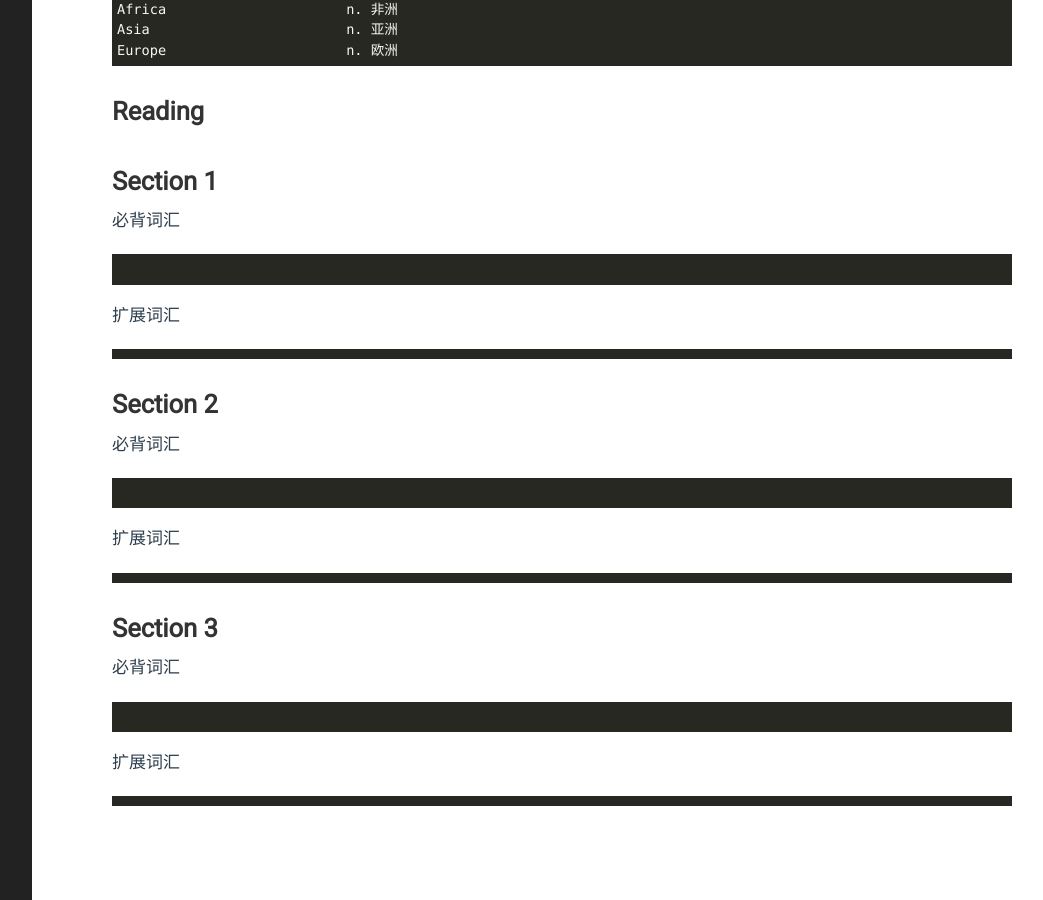
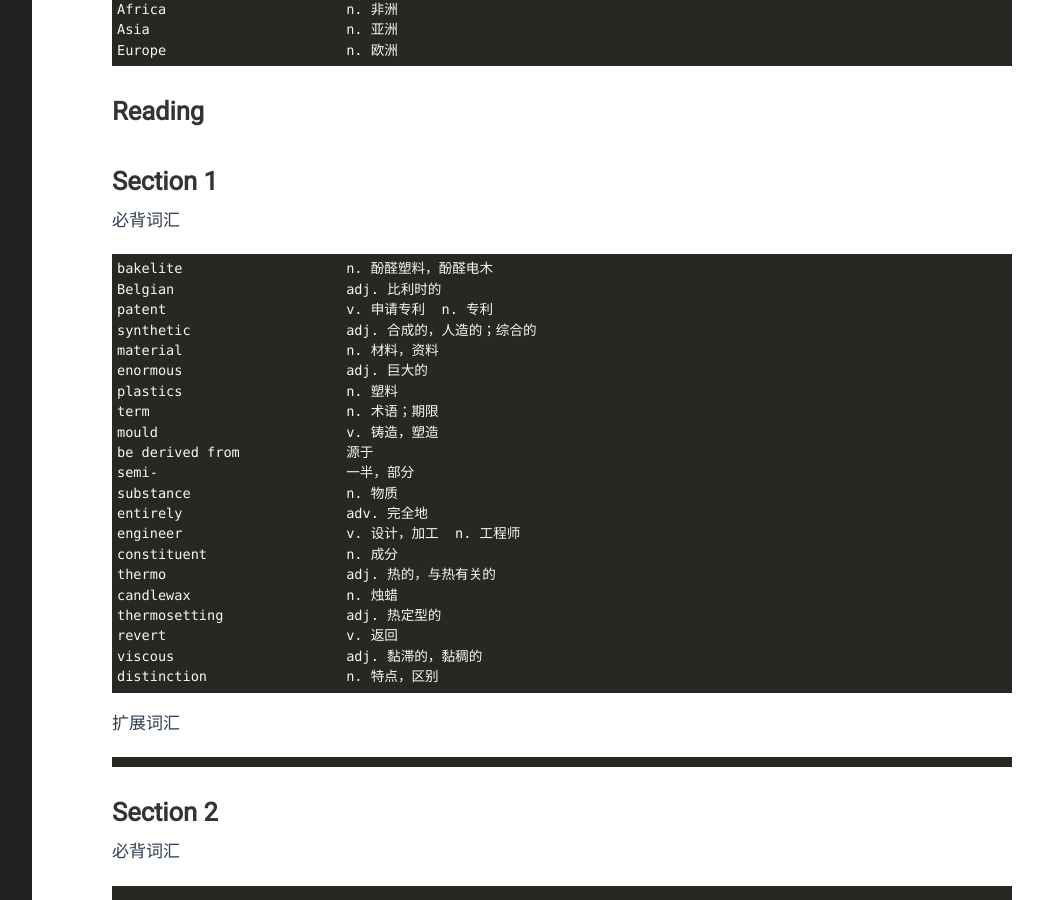
Before and after one commit to yejinp/yejinp.github.io, a Jekyll site: the page built from _posts/2023-08-15-vocabularies for IELTS 5-2.markdown, in a window 1280 px wide and 900 px high, scrolled down 4046 px. Shown: the whole window, without its empty margins (188-1231 px from the left). Built offline with Jekyll 4.4.1, drawn with Linux system fonts in a browser that asks for light colours.

Commit message:
add new vocabularies

````diff
--- a/_posts/2023-08-15-vocabularies for IELTS 5-2.markdown
+++ b/_posts/2023-08-15-vocabularies for IELTS 5-2.markdown
@@ -197,7 +197,27 @@ Europe                      n. 欧洲
 
 必背词汇
 ```
-
+bakelite                    n. 酚醛塑料，酚醛电木
+Belgian                     adj. 比利时的
+patent                      v. 申请专利  n. 专利
+synthetic                   adj. 合成的，人造的；综合的
+material                    n. 材料，资料
+enormous                    adj. 巨大的
+plastics                    n. 塑料
+term                        n. 术语；期限
+mould                       v. 铸造，塑造
+be derived from             源于
+semi-                       一半，部分
+substance                   n. 物质
+entirely                    adv. 完全地
+engineer                    v. 设计，加工  n. 工程师
+constituent                 n. 成分
+thermo                      adj. 热的，与热有关的
+candlewax                   n. 烛蜡
+thermosetting               adj. 热定型的
+revert                      v. 返回
+viscous                     adj. 黏滞的，黏稠的
+distinction                 n. 特点，区别
 ```
 扩展词汇
 
````
